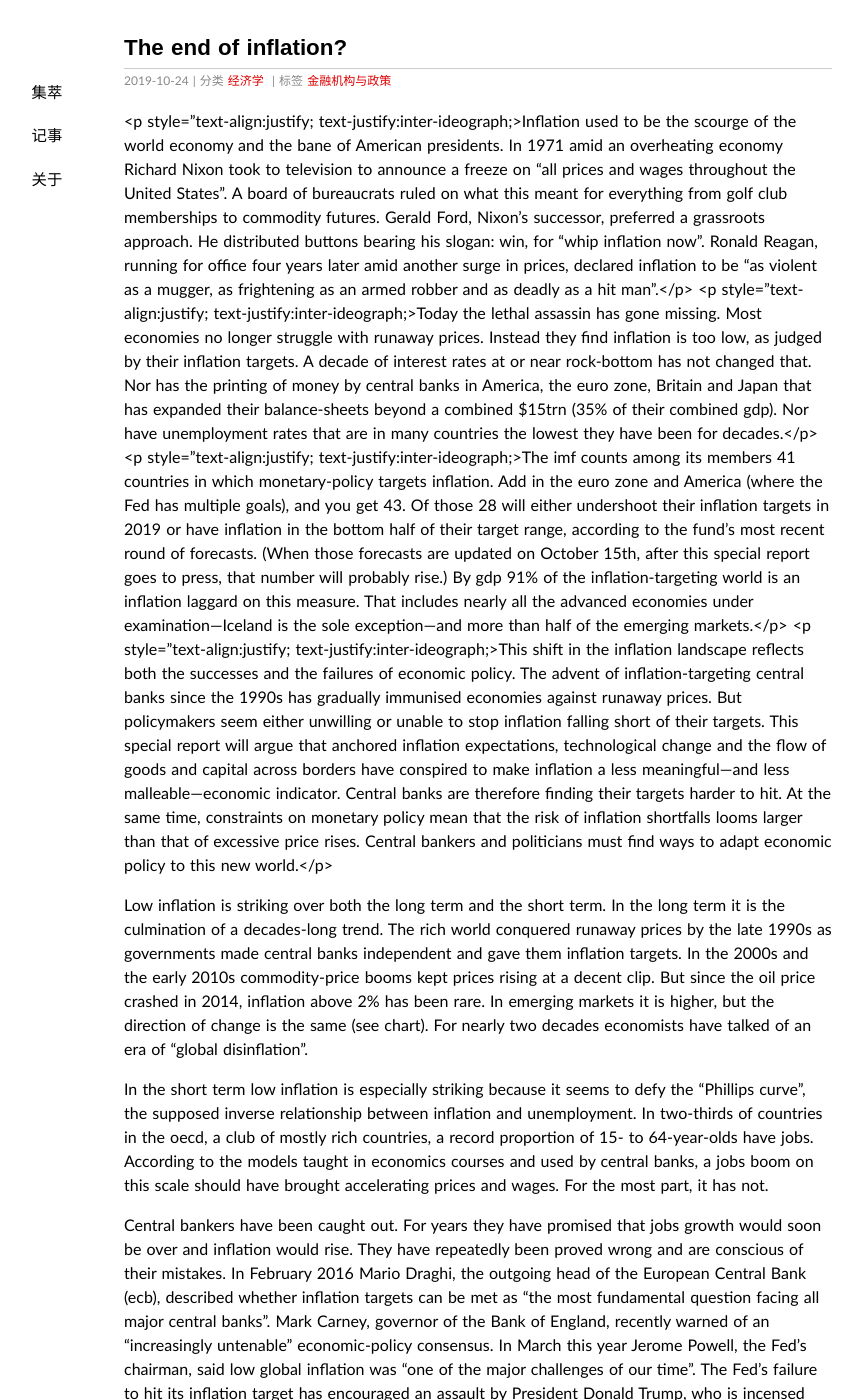
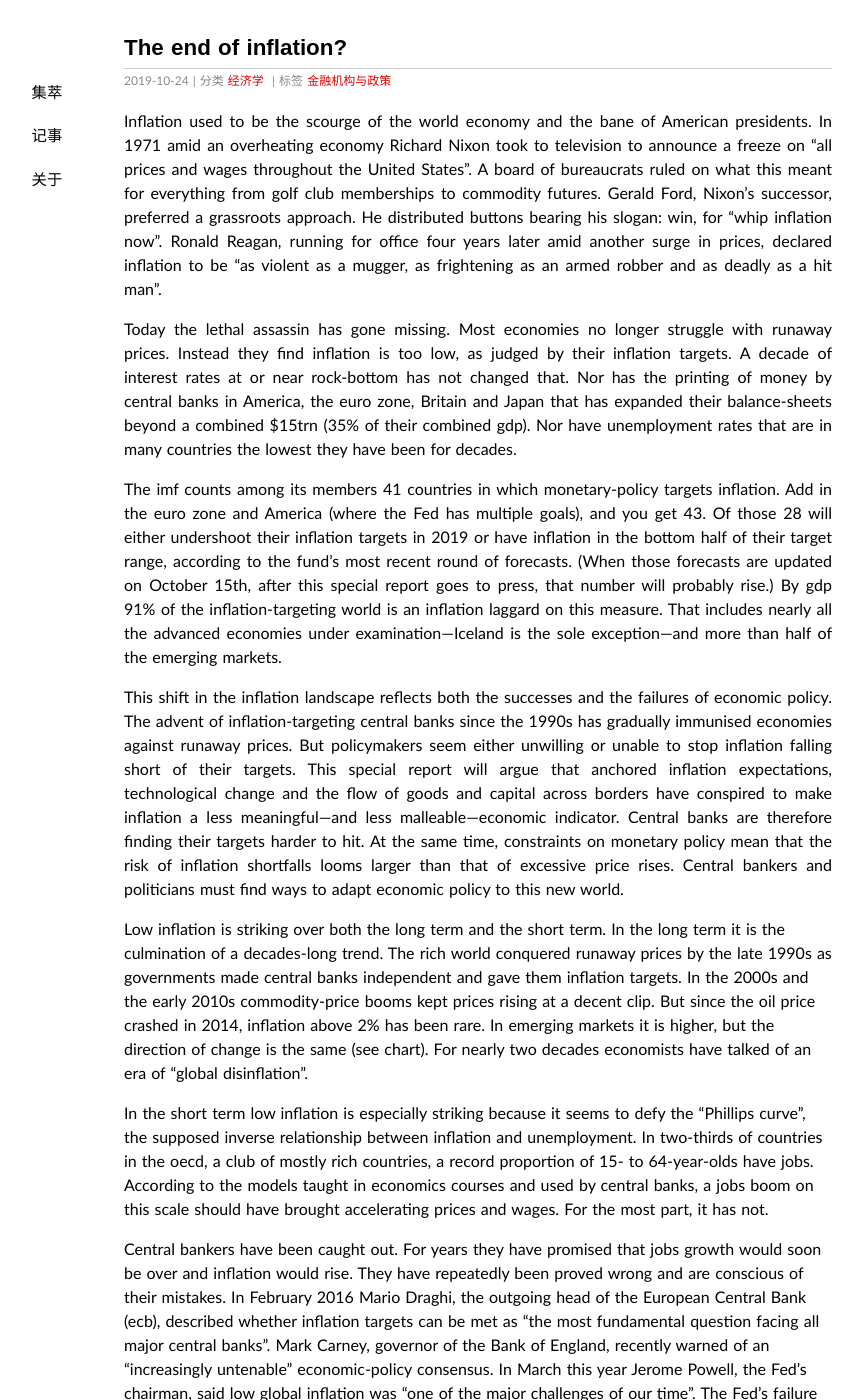
Before and after one commit to wuyy2007/wanguolin.github.io, a Jekyll site: the page built from _posts/2019-10-24-low_inflation.md, in a window 1280 px wide and 1400 px high. Shown: the whole window, without its empty margins (162-1025 px from the left). Built offline with Jekyll 4.4.1, drawn with Linux system fonts in a browser that asks for light colours; some web fonts are replaced; comment, search, counter and statistics services are not loaded.

Commit message:
Update 2019-10-24-low_inflation.md

```diff
--- a/_posts/2019-10-24-low_inflation.md
+++ b/_posts/2019-10-24-low_inflation.md
@@ -8,10 +8,10 @@ tags: [金融机构与政策]
 {% include JB/setup %}
 
 
-<p style="text-align:justify; text-justify:inter-ideograph;>Inflation used to be the scourge of the world economy and the bane of American presidents. In 1971 amid an overheating economy Richard Nixon took to television to announce a freeze on “all prices and wages throughout the United States”. A board of bureaucrats ruled on what this meant for everything from golf club memberships to commodity futures. Gerald Ford, Nixon’s successor, preferred a grassroots approach. He distributed buttons bearing his slogan: win, for “whip inflation now”. Ronald Reagan, running for office four years later amid another surge in prices, declared inflation to be “as violent as a mugger, as frightening as an armed robber and as deadly as a hit man”.</p>
-<p style="text-align:justify; text-justify:inter-ideograph;>Today the lethal assassin has gone missing. Most economies no longer struggle with runaway prices. Instead they find inflation is too low, as judged by their inflation targets. A decade of interest rates at or near rock-bottom has not changed that. Nor has the printing of money by central banks in America, the euro zone, Britain and Japan that has expanded their balance-sheets beyond a combined $15trn (35% of their combined gdp). Nor have unemployment rates that are in many countries the lowest they have been for decades.</p>
-<p style="text-align:justify; text-justify:inter-ideograph;>The imf counts among its members 41 countries in which monetary-policy targets inflation. Add in the euro zone and America (where the Fed has multiple goals), and you get 43. Of those 28 will either undershoot their inflation targets in 2019 or have inflation in the bottom half of their target range, according to the fund’s most recent round of forecasts. (When those forecasts are updated on October 15th, after this special report goes to press, that number will probably rise.) By gdp 91% of the inflation-targeting world is an inflation laggard on this measure. That includes nearly all the advanced economies under examination—Iceland is the sole exception—and more than half of the emerging markets.</p>
-<p style="text-align:justify; text-justify:inter-ideograph;>This shift in the inflation landscape reflects both the successes and the failures of economic policy. The advent of inflation-targeting central banks since the 1990s has gradually immunised economies against runaway prices. But policymakers seem either unwilling or unable to stop inflation falling short of their targets. This special report will argue that anchored inflation expectations, technological change and the flow of goods and capital across borders have conspired to make inflation a less meaningful—and less malleable—economic indicator. Central banks are therefore finding their targets harder to hit. At the same time, constraints on monetary policy mean that the risk of inflation shortfalls looms larger than that of excessive price rises. Central bankers and politicians must find ways to adapt economic policy to this new world.</p>
+<p style="text-align:justify; text-justify:inter-ideograph;">Inflation used to be the scourge of the world economy and the bane of American presidents. In 1971 amid an overheating economy Richard Nixon took to television to announce a freeze on “all prices and wages throughout the United States”. A board of bureaucrats ruled on what this meant for everything from golf club memberships to commodity futures. Gerald Ford, Nixon’s successor, preferred a grassroots approach. He distributed buttons bearing his slogan: win, for “whip inflation now”. Ronald Reagan, running for office four years later amid another surge in prices, declared inflation to be “as violent as a mugger, as frightening as an armed robber and as deadly as a hit man”.</p>
+<p style="text-align:justify; text-justify:inter-ideograph;">Today the lethal assassin has gone missing. Most economies no longer struggle with runaway prices. Instead they find inflation is too low, as judged by their inflation targets. A decade of interest rates at or near rock-bottom has not changed that. Nor has the printing of money by central banks in America, the euro zone, Britain and Japan that has expanded their balance-sheets beyond a combined $15trn (35% of their combined gdp). Nor have unemployment rates that are in many countries the lowest they have been for decades.</p>
+<p style="text-align:justify; text-justify:inter-ideograph;">The imf counts among its members 41 countries in which monetary-policy targets inflation. Add in the euro zone and America (where the Fed has multiple goals), and you get 43. Of those 28 will either undershoot their inflation targets in 2019 or have inflation in the bottom half of their target range, according to the fund’s most recent round of forecasts. (When those forecasts are updated on October 15th, after this special report goes to press, that number will probably rise.) By gdp 91% of the inflation-targeting world is an inflation laggard on this measure. That includes nearly all the advanced economies under examination—Iceland is the sole exception—and more than half of the emerging markets.</p>
+<p style="text-align:justify; text-justify:inter-ideograph;">This shift in the inflation landscape reflects both the successes and the failures of economic policy. The advent of inflation-targeting central banks since the 1990s has gradually immunised economies against runaway prices. But policymakers seem either unwilling or unable to stop inflation falling short of their targets. This special report will argue that anchored inflation expectations, technological change and the flow of goods and capital across borders have conspired to make inflation a less meaningful—and less malleable—economic indicator. Central banks are therefore finding their targets harder to hit. At the same time, constraints on monetary policy mean that the risk of inflation shortfalls looms larger than that of excessive price rises. Central bankers and politicians must find ways to adapt economic policy to this new world.</p>
 <p>Low inflation is striking over both the long term and the short term. In the long term it is the culmination of a decades-long trend. The rich world conquered runaway prices by the late 1990s as governments made central banks independent and gave them inflation targets. In the 2000s and the early 2010s commodity-price booms kept prices rising at a decent clip. But since the oil price crashed in 2014, inflation above 2% has been rare. In emerging markets it is higher, but the direction of change is the same (see chart). For nearly two decades economists have talked of an era of “global disinflation”.</p>
 <p>In the short term low inflation is especially striking because it seems to defy the “Phillips curve”, the supposed inverse relationship between inflation and unemployment. In two-thirds of countries in the oecd, a club of mostly rich countries, a record proportion of 15- to 64-year-olds have jobs. According to the models taught in economics courses and used by central banks, a jobs boom on this scale should have brought accelerating prices and wages. For the most part, it has not.</p>
 <p>Central bankers have been caught out. For years they have promised that jobs growth would soon be over and inflation would rise. They have repeatedly been proved wrong and are conscious of their mistakes. In February 2016 Mario Draghi, the outgoing head of the European Central Bank (ecb), described whether inflation targets can be met as “the most fundamental question facing all major central banks”. Mark Carney, governor of the Bank of England, recently warned of an “increasingly untenable” economic-policy consensus. In March this year Jerome Powell, the Fed’s chairman, said low global inflation was “one of the major challenges of our time”. The Fed’s failure to hit its inflation target has encouraged an assault by President Donald Trump, who is incensed that in 2018 Mr Powell slowed growth by raising interest rates to see off an inflationary threat that has not yet materialised.</p>
```
